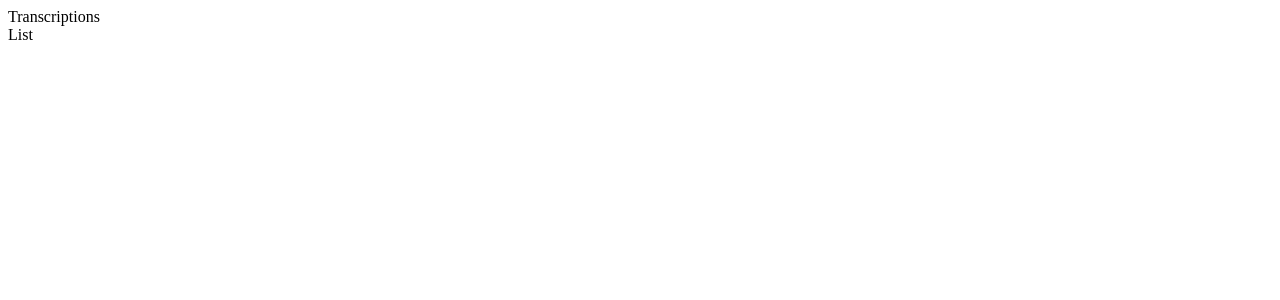
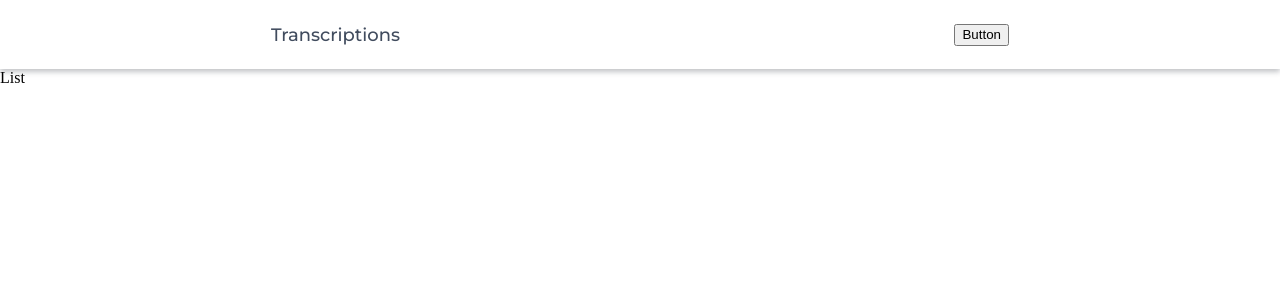
Before and after one commit to Unbabel/frontend-challenge, a Vue app: page / in a window 1280 px wide. Shown: the top 300 px of the page. Built offline with nearby package versions, Linux system fonts and the light colour scheme.

Commit message:
feat: style header

```diff
--- a/package.json
+++ b/package.json
@@ -17,6 +17,7 @@
   "devDependencies": {
     "@types/node": "^18.11.18",
     "@vitejs/plugin-vue": "^4.0.0",
+    "sass": "^1.57.1",
     "typescript": "^4.9.3",
     "vite": "^4.0.0",
     "vue-tsc": "^1.0.11"
--- /dev/null
+++ b/src/assets/css/styles.css
@@ -0,0 +1,6 @@
+@import url('https://fonts.googleapis.com/css2?family=Montserrat:wght@500;600&display=swap');
+@import url('https://fonts.googleapis.com/css2?family=Open+Sans&display=swap');
+
+body {
+    margin: 0;
+}
--- a/src/components/Header.vue
+++ b/src/components/Header.vue
@@ -1,6 +1,9 @@
 <template>
     <header>
-        <span>{{ $t('title') }}</span>
+        <div class="header-content">
+            <span>{{ $t('title') }}</span>
+            <button>Button</button>
+        </div>
     </header>
 </template>
 
@@ -9,3 +12,37 @@ import { defineComponent } from 'vue'
 
 export default defineComponent({})
 </script>
+
+<style lang="scss" scoped>
+header {
+    position: -webkit-sticky;
+    position: sticky;
+    top: 0;
+
+    display: flex;
+    align-items: center;
+    justify-content: center;
+
+    height: 69px;
+    background-color: white;
+    box-shadow: 0 3px 5px rgba(57, 63, 72, 0.3);
+
+    .header-content {
+        display: flex;
+        justify-content: space-between;
+        width: 100%;
+        padding: 0 24px;
+
+        @media(min-width: 768px) {
+            max-width: 738px;
+        }
+    }
+}
+
+span {
+    font-family: 'Montserrat', sans-serif;
+    font-weight: 500;
+    font-size: 18px;
+    color: #414C5E;
+}
+</style>
--- a/src/main.ts
+++ b/src/main.ts
@@ -1,5 +1,6 @@
 import { createApp } from 'vue'
 import App from './App.vue'
+import './assets/css/styles.css'
 import store from './store'
 import router from './router'
 import { i18n } from './locales'
```
Also changed, not shown: 1 other file (tests, documents, lock files or other folders).
